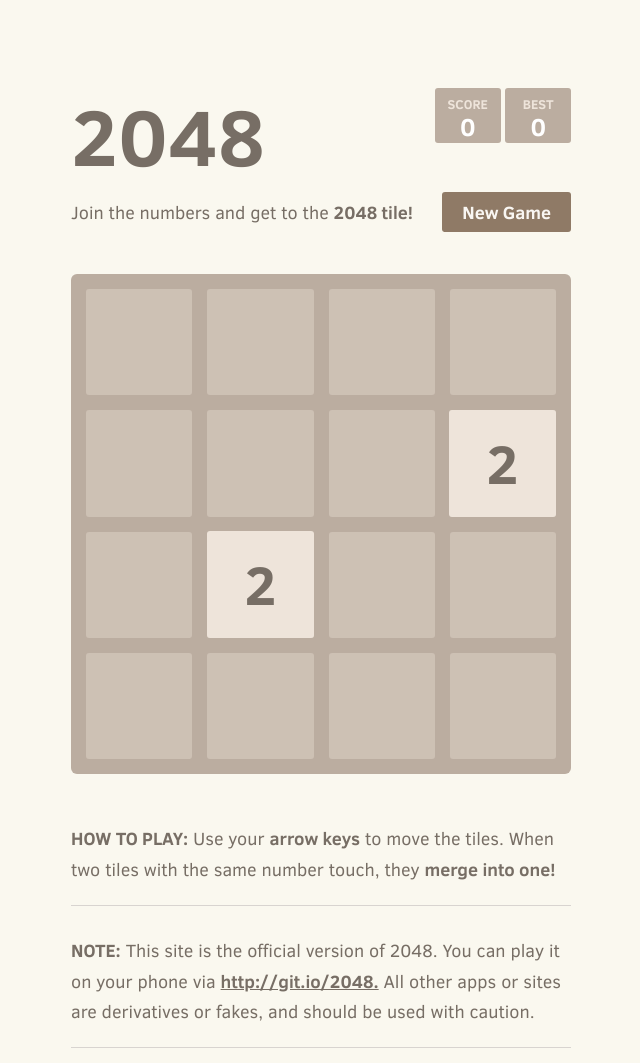
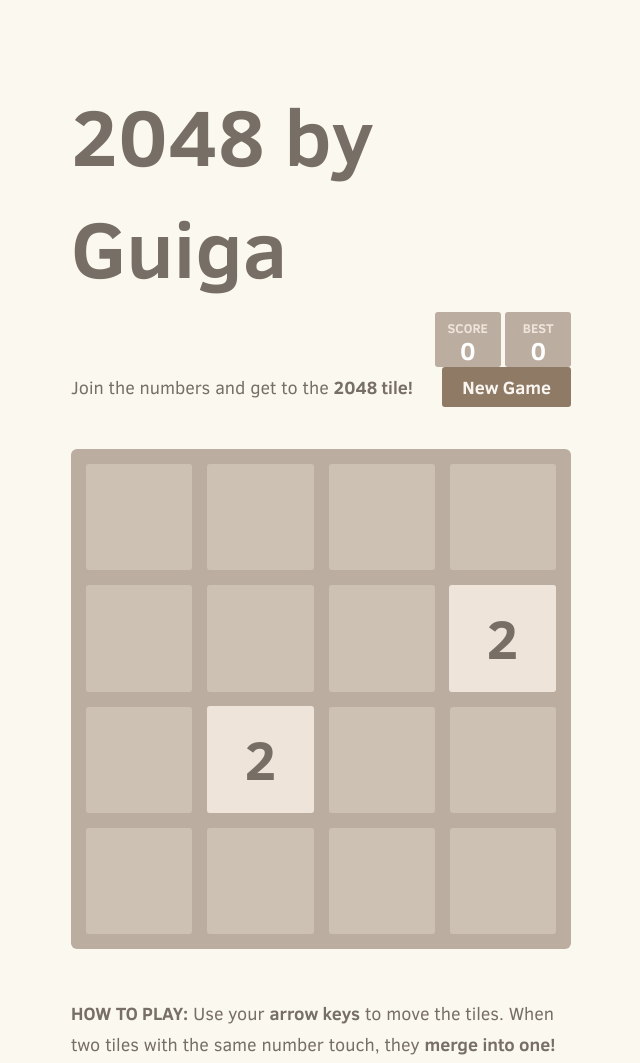
Before and after one commit to guigaflores/2048-game-ci-cd, a plain HTML site: page index.html in a window 1280 px wide. Shown: the top 1063 px of the page, without its empty margins (319-959 px from the left). Drawn offline with Linux system fonts and the light colour scheme.

Commit message:
Changed game name to 2048 by Guiga

```diff
--- a/index.html
+++ b/index.html
@@ -19,7 +19,7 @@
 <body>
   <div class="container">
     <div class="heading">
-      <h1 class="title">2048</h1>
+      <h1 class="title">2048 by Guiga</h1>
       <div class="scores-container">
         <div class="score-container">0</div>
         <div class="best-container">0</div>
```
